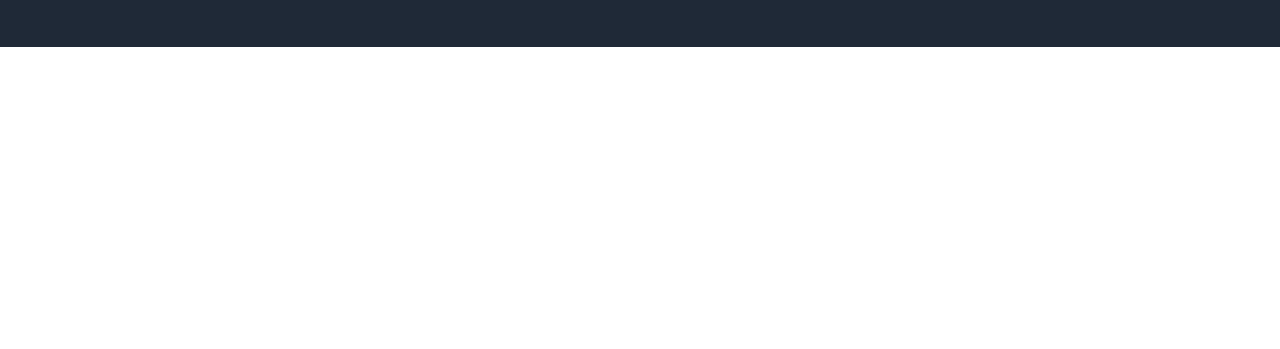
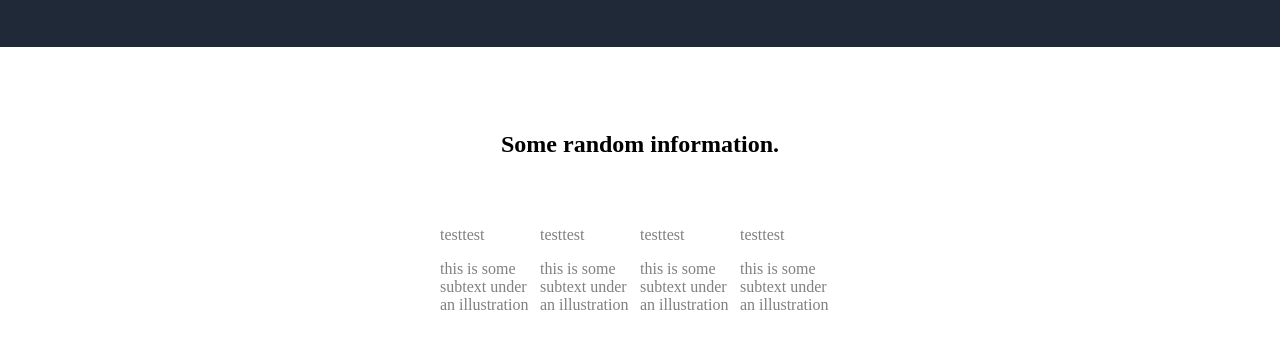
Before and after one commit to mojoee/02_LandingPage, a plain HTML site: page index.html in a window 1280 px wide. Shown: the part 389-738 px from the top of the page. Drawn offline with Linux system fonts and the light colour scheme.

Commit message:
added middle section

```diff
--- a/index.html
+++ b/index.html
@@ -8,6 +8,7 @@
     <link rel="stylesheet" href="style.css">
 </head>
 <body>
+    <!--Top section -->
     <div class="top-section">
         <div class="container">
     <div class="header">
@@ -31,11 +32,33 @@
     <p>This is a placeholder for an image</p>
     </div>
 </div>
+<!-- gallery -->
+<div class="gallery">
+    <h2>Some random information.</h2>
+    <div class="info-container">
+    <div class="info-box">
+        <div class="image-box"><p id="image-box">testtest</p></div>
+        <p>this is some subtext under an illustration</p>
+    </div>
+    <div class="info-box">
+        <div class="image-box"><p>testtest</p></div>
+        <p>this is some subtext under an illustration</p>
+    </div>
+    <div class="info-box">
+        <div class="image-box"><p>testtest</p></div>
+        <p>this is some subtext under an illustration</p>
+    </div>
+    <div class="info-box">
+        <div class="image-box"><p>testtest</p></div>
+        <p>this is some subtext under an illustration</p>
+    </div>
+</div>
+
+</div>
+<!-- a comment in html -->
     <div class="citation">
-
     </div>
     <div class="action-call">
-
     </div>
 
 </body>
--- a/style.css
+++ b/style.css
@@ -33,6 +33,12 @@ button{
     padding: 8px;
 }
 
+#image-box{
+    width: 100;
+    height: 100;
+    background: white;
+    border: #3882F6;
+}
 #menu ul{
     list-style: none;
   }
@@ -73,3 +79,22 @@ button{
     justify-content: center;
     align-items: center;
 }
+
+.gallery{
+    padding-top: 64px;;
+    background: white;
+    color: black;
+    display: flex;
+    flex-direction: column;
+    justify-content: center;
+    align-items: center;
+}
+
+.info-container{
+    display: flex;
+    justify-content: center;
+    align-items: center;
+    padding: 32px 250px;
+    width: 400px;
+    color: gray;
+}
```
